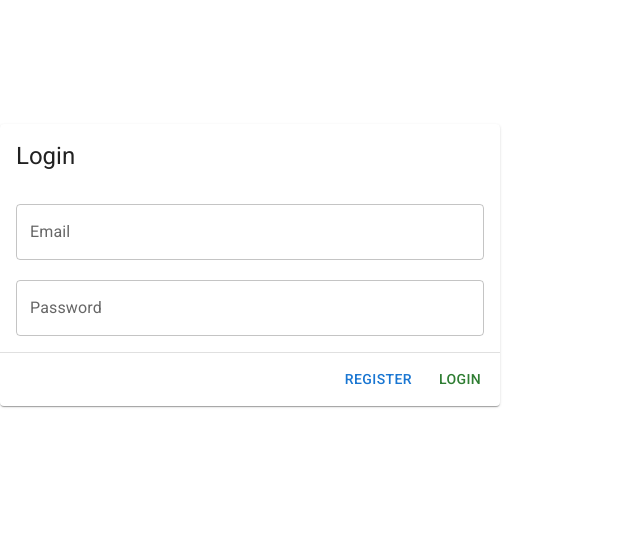
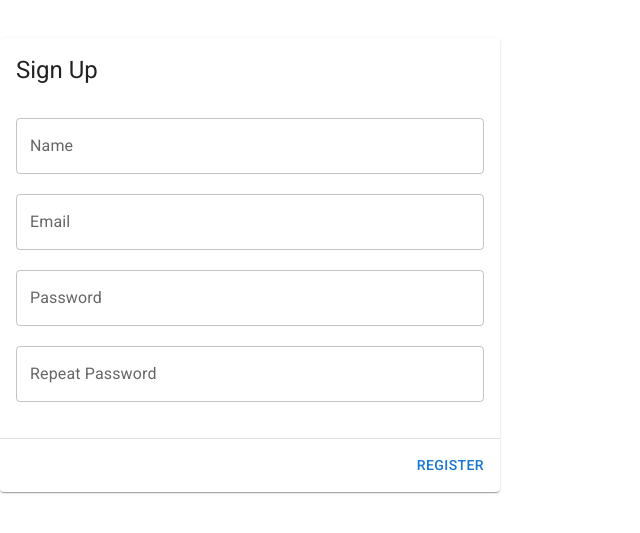
Before and after one commit to Lorena2830/Wave-Stay-Front, a React (Vite) app: page /signup in a window 1280 px wide. Shown: the part 135-668 px from the top of the page, without its empty margins (0-640 px from the left). Built offline with nearby package versions, Linux system fonts and the light colour scheme.

Commit message:
signup y página de alojamiento ok

```diff
--- a/src/components/AccommodationUnique/AccommodationUnique.jsx
+++ b/src/components/AccommodationUnique/AccommodationUnique.jsx
@@ -1,13 +1,17 @@
 import React from 'react'
 
-
 function AccommodationUnique({info}) {
-  console.log(info)
   return (
-    <div>
-    <img>{info.result.imageUrl}</img>
-    <img>{info.result.imageUrl1}</img>
-    <img>{info.result.imageUrl2}</img>
+    <div id= 'oneCard'>
+  <h2>{info.name}</h2>
+  <img src={info.imageUrl} alt="" />
+  <img src={info.imageUrl1} alt="" />
+  <img src={info.imageUrl2} alt="" />
+  <p>HABITACIONES: {info.bedrooms}</p>
+  <p>{info.price} €</p>
+  <p>{info.address}</p>
+  <p>{info.description_large}</p>
+  <p>{info.rating}</p>
     </div>
   )
 }
--- a/src/pages/Accommodation.jsx
+++ b/src/pages/Accommodation.jsx
@@ -8,34 +8,29 @@ function Accommodation() {
 
   const { accommodationId } = useParams()
 
-  const [showOneAccommodation, setShowOneAccommodation] = useState()
+  const [showOneAccommodation, setShowOneAccommodation] = useState([])
 
   useEffect(() => {
       const showAcc = async () => {
-          const data = await getAccommodationById(accommodationId)
-          console.log(accommodationId)
-          setShowOneAccommodation(data)
+        try {
+          const {result} = await getAccommodationById(accommodationId)
+          console.log(result)
+          setShowOneAccommodation(result)
           console.log(showOneAccommodation)
+        } catch (error) {
+          console.log(error)
+        }
         }
         showAcc()
-
   }, [accommodationId])
 
-  function loadShowOneAcc(){
-    const result = showOneAccommodation.map((acc, index) => {
-        return (
-        <div id='cocktail' key={index}>
-        <AccommodationUnique info={acc}/>
-        </div>
-        )
-    })
-    return <div id='result'>{result}</div>
-}
+  // useEffect(() => {
+  //   console.log(showOneAccommodation);
+  // }, [showOneAccommodation]);
 
   return (
     <div>
-  {/*  {loadShowOneAcc()} */}
-  <AccommodationUnique info={showOneAccommodation}/>
+   <AccommodationUnique info={showOneAccommodation}/>
     </div>
   )
 }
--- a/src/pages/Login.jsx
+++ b/src/pages/Login.jsx
@@ -12,7 +12,7 @@ function Login() {
 
     const onLogin = async () => {
         const { result } = await login({ email, password })
-        console.log(result)
+
         localStorage.setItem('token', result.token)
         navigate('/home')
          }
--- a/src/pages/Signup.jsx
+++ b/src/pages/Signup.jsx
@@ -1,8 +1,66 @@
-import React from 'react'
+import { useState } from 'react'
+import { useNavigate } from 'react-router-dom'
+
+import {Card, CardHeader, TextField, CardContent, Divider, Button, CardActions} from '@mui/material'
+import { signup } from '../services/authService'
 
 function Signup() {
+  const navigate = useNavigate()
+  const [username, setUserName] = useState('')
+  const [email, setEmail] = useState('')
+  const [password, setPassword] = useState('')
+  const [passwpordR, setPasswordR] = useState('')
+
+  const onSignUp = async () => {
+    if (password !== passwpordR) {
+      navigate('/signup')
+      return window.alert('Password must be the same.')
+    }  else {
+      const  result  = await signup({username, email, password})
+      console.log(result)
+      localStorage.setItem('token', result)
+      navigate('/home')
+    }
+  }
   return (
-    <div>Signup</div>
+    <Card sx={{ maxWidth: '500px' }}>
+      <CardHeader title="Sign Up" />
+      <CardContent>
+        <TextField
+          onChange={(e) => setUserName(e.target.value)}
+          label="Name"
+          variant="outlined"
+          fullWidth={true}
+          sx={{ marginBottom: '20px' }}
+        />
+        <TextField
+          onChange={(e) => setEmail(e.target.value)}
+          label="Email"
+          variant="outlined"
+          fullWidth={true}
+          sx={{ marginBottom: '20px' }}
+        />
+          <TextField
+          onChange={(e) => setPassword(e.target.value)}
+          label="Password"
+          variant="outlined"
+          fullWidth={true}
+          sx={{ marginBottom: '20px' }}
+        />
+        <TextField
+          onChange={(e) => setPasswordR(e.target.value)}
+          label="Repeat Password"
+          variant="outlined"
+          fullWidth={true}
+          sx={{ marginBottom: '20px' }}
+        />
+
+      </CardContent>
+      <Divider />
+      <CardActions sx={{ display: 'flex', justifyContent: 'flex-end'}}>
+        <Button onClick={onSignUp}>Register</Button>
+      </CardActions>
+    </Card>
   )
 }
 
--- a/src/services/authService.js
+++ b/src/services/authService.js
@@ -8,3 +8,12 @@ export const login = async (body) => {
         console.log(error)
     }
 }
+
+export const signup = async (body) => {
+    try {
+        const { data } = await app.post('auth/signup', body)
+        return data
+    } catch (error) {
+        console.log(error)
+    }
+}
```
Also changed, not shown: src/router/index.jsx (+4 -6 lines).
